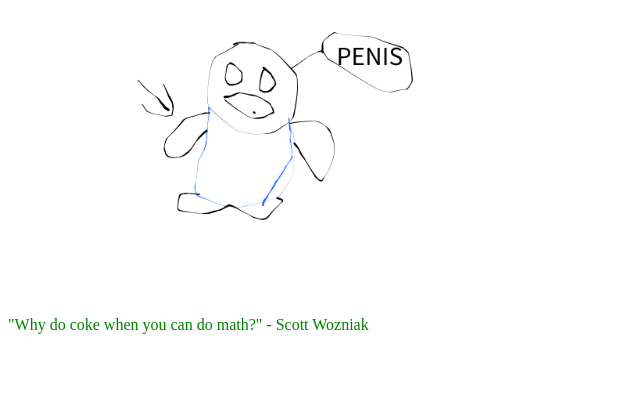
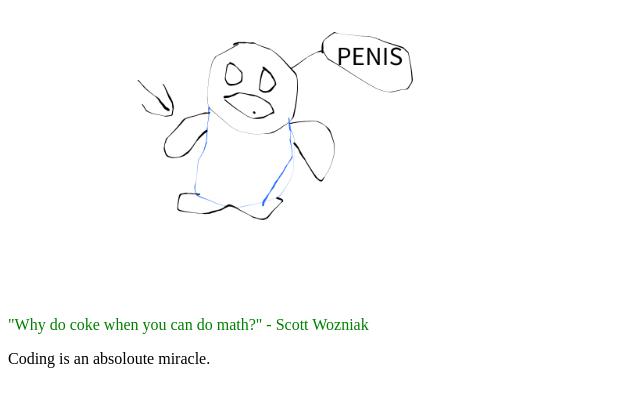
Before and after one commit to woow39/steak, a plain HTML site: page index.html in a window 1280 px wide. Shown: the part 48-454 px from the top of the page, without its empty margins (0-640 px from the left). Drawn offline with Linux system fonts and the light colour scheme.

Commit message:
Update index.html

```diff
--- a/index.html
+++ b/index.html
@@ -8,15 +8,22 @@
         #inspirational-quote {
             color: green;
         }
+        #statement {
+            text-align: middle;
+            color: green:
+        }
     </style>
 </head>
 <body>
     <header>
         <h1>penis</h1>
-        </header>
+     </header>
     <img src="sanspeniswenus.png" alt="a picture of sans saying penis and an arrow pointing at his weenus" width="500">
     <div id="inspirational-quote">
         <p>"Why do coke when you can do math?" - Scott Wozniak</p>
     </div>
+    <div id="statement">
+        <p>Coding is an absoloute miracle.</p>
+    <div>
 </body>
 </html>
```
